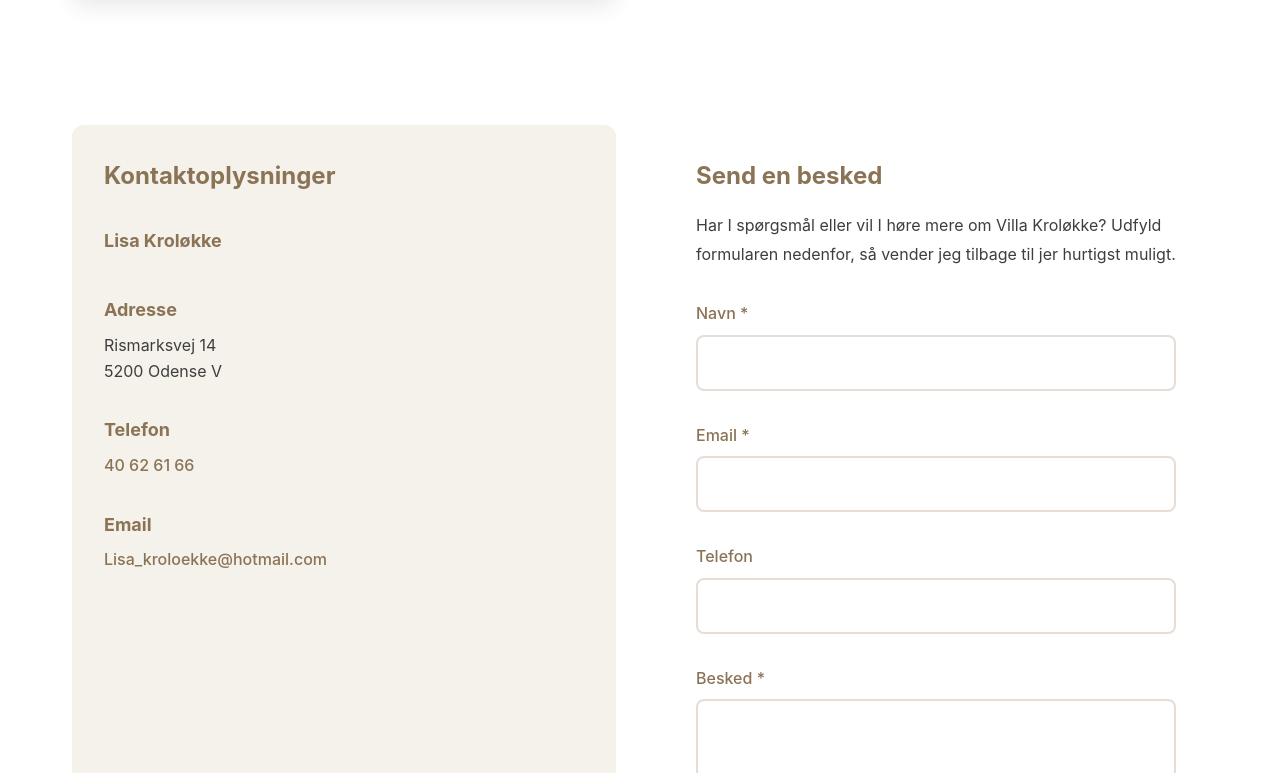
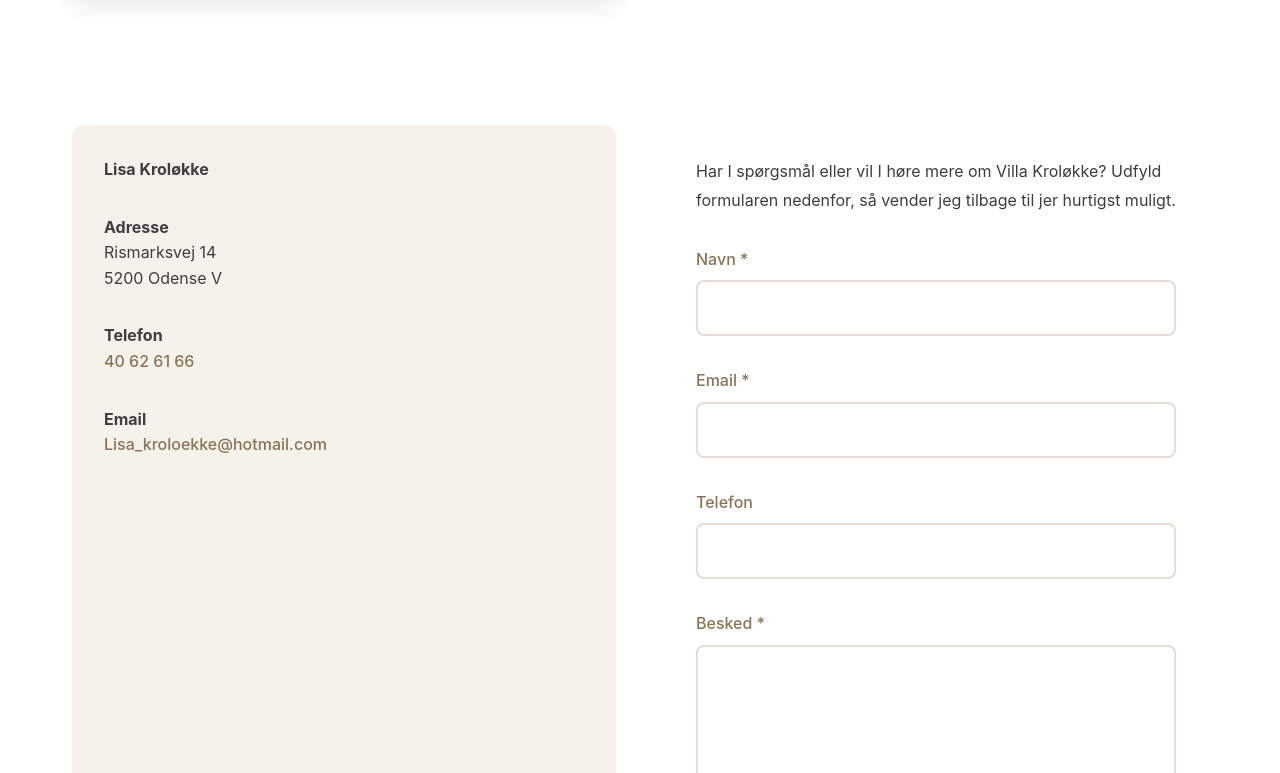
Before and after one commit to styrken/-villa-krol-kke, a website: page kontakt.html in a window 1280 px wide. Shown: the part 787-1560 px from the top of the page. Drawn offline with Linux system fonts and the light colour scheme.

Commit message:
Fjernet alle underoverskrifter på kontakt-siden

```diff
--- a/kontakt.html
+++ b/kontakt.html
@@ -65,7 +65,6 @@
                         <img src="assets/C865C0FC-2648-4EDE-BA4E-EBC57C6E1DEB.png" alt="Villa Kroløkke">
                     </div>
                     <div class="content-text">
-                        <h2>Besøg Villa Kroløkke</h2>
                         <p>Har I spørgsmål eller vil I gerne se, hvordan det ser ud hos mig? I er meget velkomne til at kontakte mig for at aftale et besøg. Kom forbi og mød mig, se faciliteterne og stil alle de spørgsmål, I måtte have. Jeg glæder mig til at møde jer og jeres barn!</p>
                     </div>
                 </div>
@@ -76,34 +75,29 @@
             <div class="container">
                 <div class="contact-grid">
                     <div class="contact-info">
-                        <h2>Kontaktoplysninger</h2>
                         <div class="contact-item">
                             <div>
-                                <h3>Lisa Kroløkke</h3>
+                                <p><strong>Lisa Kroløkke</strong></p>
                             </div>
                         </div>
                         <div class="contact-item">
                             <div>
-                                <h3>Adresse</h3>
-                                <p>Rismarksvej 14<br>5200 Odense V</p>
+                                <p><strong>Adresse</strong><br>Rismarksvej 14<br>5200 Odense V</p>
                             </div>
                         </div>
                         <div class="contact-item">
                             <div>
-                                <h3>Telefon</h3>
-                                <p><a href="tel:40626166">40 62 61 66</a></p>
+                                <p><strong>Telefon</strong><br><a href="tel:40626166">40 62 61 66</a></p>
                             </div>
                         </div>
                         <div class="contact-item">
                             <div>
-                                <h3>Email</h3>
-                                <p><a href="mailto:Lisa_kroloekke@hotmail.com">Lisa_kroloekke@hotmail.com</a></p>
+                                <p><strong>Email</strong><br><a href="mailto:Lisa_kroloekke@hotmail.com">Lisa_kroloekke@hotmail.com</a></p>
                             </div>
                         </div>
                     </div>
 
                     <div class="contact-form-container">
-                        <h2>Send en besked</h2>
                         <p>Har I spørgsmål eller vil I høre mere om Villa Kroløkke? Udfyld formularen nedenfor, så vender jeg tilbage til jer hurtigst muligt.</p>
 
                         <form class="contact-form" id="contactForm" action="https://formspree.io/f/xvgdqlgy" method="POST">
```
